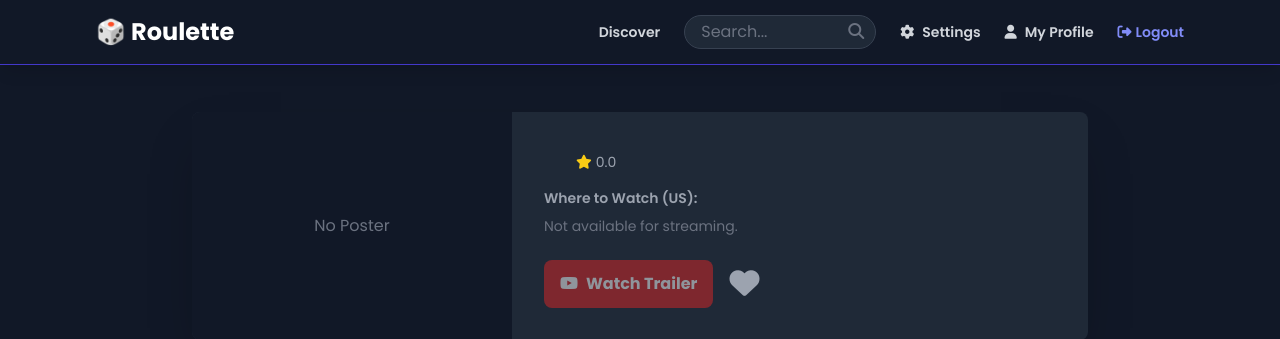
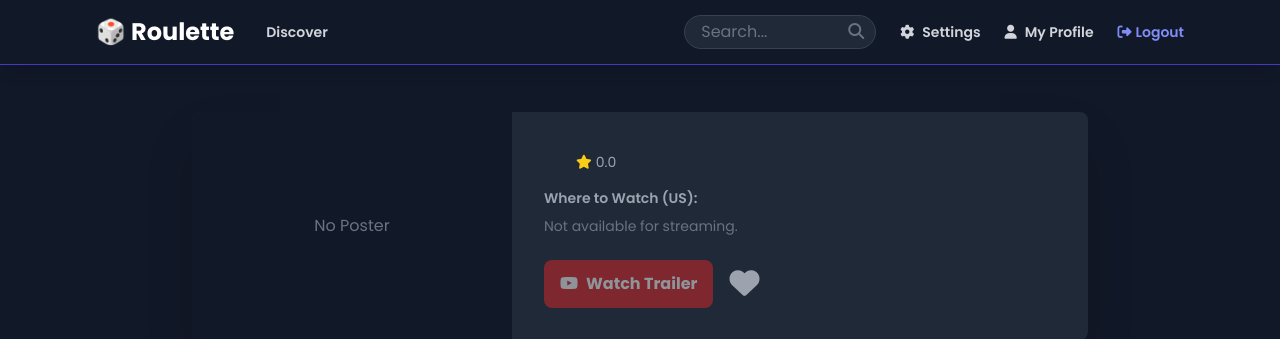
Before and after one commit to yonasshah/movie_roulette_project, a Django app: page /content/MOVIE/576784/ in a window 1280 px wide. Shown: the top 339 px of the page. Run offline with Django 5.2, Linux system fonts and the light colour scheme; a user stored in the database is signed in; data comes from the database, SQL or seed files in the repository; both versions use the stored data as it was after the commit; data that the repository does not hold is empty; some libraries are stand-ins or nearby versions.

Commit message:
desktop website nav bar fix

```diff
--- a/movie_roulette/roulette/templates/roulette/base.html
+++ b/movie_roulette/roulette/templates/roulette/base.html
@@ -19,14 +19,17 @@
     <nav class="fixed top-0 left-0 right-0 z-50 bg-gray-900 border-b border-indigo-700 shadow-lg">
         <div class="max-w-6xl mx-auto px-4 sm:px-6 lg:px-8">
             <div class="flex items-center justify-between h-16">
-                <div class="flex-shrink-0">
+
+                <div class="flex items-center space-x-8">
                     <a href="{% url 'roulette:roulette_view' %}" class="text-2xl font-bold text-white hover:text-indigo-400 transition-colors">
                         🎲 Roulette
                     </a>
+                    <div class="hidden md:flex items-center space-x-6">
+                        <a href="{% url 'roulette:discover' %}" class="text-gray-300 hover:text-white transition-colors text-sm font-semibold">Discover</a>
+                    </div>
                 </div>
 
                 <div class="hidden md:flex items-center space-x-6">
-                    <a href="{% url 'roulette:discover' %}" class="text-gray-300 hover:text-white transition-colors text-sm font-semibold">Discover</a>
                     <form action="{% url 'roulette:search_results' %}" method="GET" class="relative">
                         <input type="text" name="q" placeholder="Search..." class="bg-gray-800 border border-gray-700 rounded-full py-1 pl-4 pr-10 text-white placeholder-gray-500 focus:outline-none focus:ring-2 focus:ring-indigo-500 w-48">
                         <button type="submit" class="absolute right-3 top-1/2 transform -translate-y-1/2 text-gray-500">
```
Also changed, not shown: movie_roulette/db.sqlite3.
